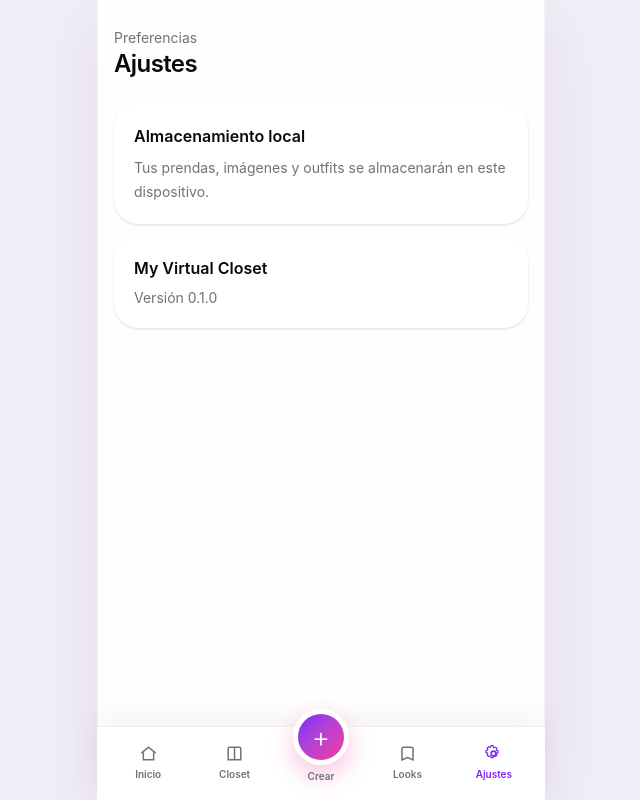
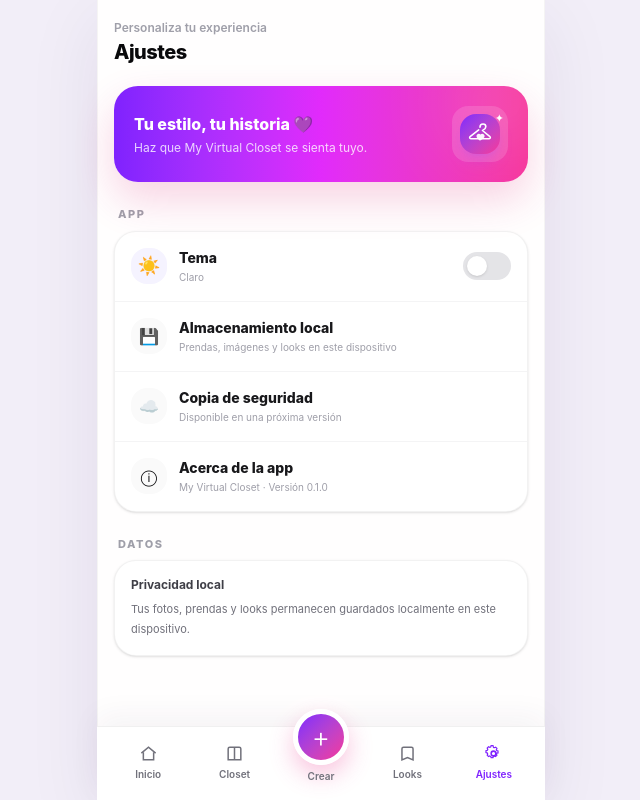
Before and after one commit to Mendo0729/My-Virtual-Closet, a React (Vite) app: page /settings in a window 1280 px wide. Shown: the whole page, without its empty margins (319-959 px from the left). Built offline with nearby package versions, Linux system fonts and the light colour scheme.

Commit message:
Redesign settings and add theme switch

```diff
--- a/src/features/settings/ui/SettingsPage.tsx
+++ b/src/features/settings/ui/SettingsPage.tsx
@@ -1,34 +1,93 @@
+import BrandMark from '../../../shared/components/BrandMark'
+import { useTheme } from '../../../shared/theme/ThemeProvider'
+
 export default function SettingsPage() {
+  const { theme, toggleTheme } = useTheme()
+  const isDark = theme === 'dark'
+
   return (
-    <div className="px-4 pt-7">
-      <p className="text-sm text-zinc-500">
-        Preferencias
-      </p>
+    <div className="px-4 pt-5">
+      <header>
+        <p className="text-xs font-semibold text-zinc-400 dark:text-slate-500">Personaliza tu experiencia</p>
+        <h1 className="mt-0.5 text-xl font-extrabold tracking-tight text-zinc-950 dark:text-white">Ajustes</h1>
+      </header>
 
-      <h1 className="text-2xl font-semibold tracking-tight">
-        Ajustes
-      </h1>
+      <section className="relative mt-5 overflow-hidden rounded-[24px] bg-gradient-to-r from-violet-600 via-fuchsia-500 to-pink-500 p-5 text-white shadow-[0_18px_40px_rgba(219,39,119,0.2)]">
+        <div className="absolute -right-8 -top-10 h-28 w-28 rounded-full bg-white/15 blur-2xl" />
+        <div className="relative z-10 flex items-center justify-between gap-4">
+          <div>
+            <p className="text-base font-extrabold">Tu estilo, tu historia 💜</p>
+            <p className="mt-1 text-xs text-white/80">Haz que My Virtual Closet se sienta tuyo.</p>
+          </div>
+          <div className="rounded-2xl bg-white/14 p-2 backdrop-blur">
+            <BrandMark compact />
+          </div>
+        </div>
+      </section>
 
-      <div className="mt-6 space-y-3">
-        <div className="rounded-3xl bg-white p-5 shadow-sm">
-          <h2 className="font-semibold">
-            Almacenamiento local
-          </h2>
+      <section className="mt-6">
+        <h2 className="px-1 text-[11px] font-extrabold uppercase tracking-[0.14em] text-zinc-400 dark:text-slate-500">App</h2>
+        <div className="mt-2 overflow-hidden rounded-[22px] border border-black/[0.05] bg-white shadow-sm dark:border-white/[0.07] dark:bg-[#0d1829]">
+          <button
+            type="button"
+            onClick={toggleTheme}
+            className="flex w-full items-center justify-between gap-4 border-b border-zinc-100 px-4 py-4 text-left dark:border-white/[0.06]"
+          >
+            <div className="flex items-center gap-3">
+              <span className="flex h-9 w-9 items-center justify-center rounded-2xl bg-violet-50 text-lg dark:bg-violet-500/10">{isDark ? '🌙' : '☀️'}</span>
+              <div>
+                <p className="text-sm font-extrabold text-zinc-900 dark:text-white">Tema</p>
+                <p className="mt-0.5 text-[10px] text-zinc-400 dark:text-slate-500">{isDark ? 'Oscuro' : 'Claro'}</p>
+              </div>
+            </div>
 
-          <p className="mt-2 text-sm leading-6 text-zinc-500">
-            Tus prendas, imágenes y outfits se almacenarán en este dispositivo.
+            <span className={[
+              'relative h-7 w-12 rounded-full transition-colors',
+              isDark ? 'bg-gradient-to-r from-violet-600 to-pink-500' : 'bg-zinc-200',
+            ].join(' ')}>
+              <span className={[
+                'absolute top-1 h-5 w-5 rounded-full bg-white shadow-sm transition-transform',
+                isDark ? 'translate-x-6' : 'translate-x-1',
+              ].join(' ')} />
+            </span>
+          </button>
+
+          <SettingsRow icon="💾" title="Almacenamiento local" subtitle="Prendas, imágenes y looks en este dispositivo" />
+          <SettingsRow icon="☁️" title="Copia de seguridad" subtitle="Disponible en una próxima versión" />
+          <SettingsRow icon="ⓘ" title="Acerca de la app" subtitle="My Virtual Closet · Versión 0.1.0" last />
+        </div>
+      </section>
+
+      <section className="mt-6 pb-4">
+        <h2 className="px-1 text-[11px] font-extrabold uppercase tracking-[0.14em] text-zinc-400 dark:text-slate-500">Datos</h2>
+        <div className="mt-2 rounded-[22px] border border-black/[0.05] bg-white p-4 shadow-sm dark:border-white/[0.07] dark:bg-[#0d1829]">
+          <p className="text-xs font-bold text-zinc-700 dark:text-slate-200">Privacidad local</p>
+          <p className="mt-1.5 text-[11px] leading-5 text-zinc-500 dark:text-slate-400">
+            Tus fotos, prendas y looks permanecen guardados localmente en este dispositivo.
           </p>
         </div>
+      </section>
+    </div>
+  )
+}
 
-        <div className="rounded-3xl bg-white p-5 shadow-sm">
-          <h2 className="font-semibold">
-            My Virtual Closet
-          </h2>
-
-          <p className="mt-2 text-sm text-zinc-500">
-            Versión 0.1.0
-          </p>
-        </div>
+function SettingsRow({
+  icon,
+  title,
+  subtitle,
+  last = false,
+}: {
+  icon: string
+  title: string
+  subtitle: string
+  last?: boolean
+}) {
+  return (
+    <div className={['flex items-center gap-3 px-4 py-4', last ? '' : 'border-b border-zinc-100 dark:border-white/[0.06]'].join(' ')}>
+      <span className="flex h-9 w-9 shrink-0 items-center justify-center rounded-2xl bg-zinc-50 text-base dark:bg-white/[0.04]">{icon}</span>
+      <div className="min-w-0">
+        <p className="text-sm font-extrabold text-zinc-900 dark:text-white">{title}</p>
+        <p className="mt-0.5 truncate text-[10px] text-zinc-400 dark:text-slate-500">{subtitle}</p>
       </div>
     </div>
   )
```
